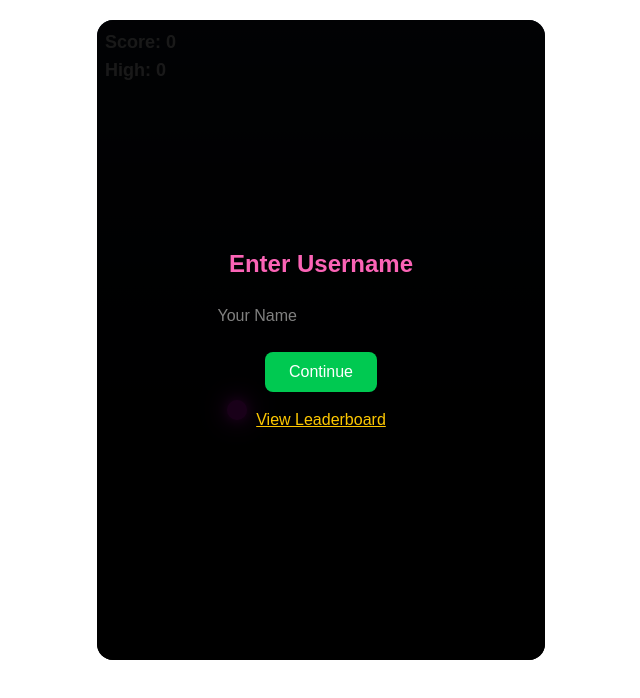
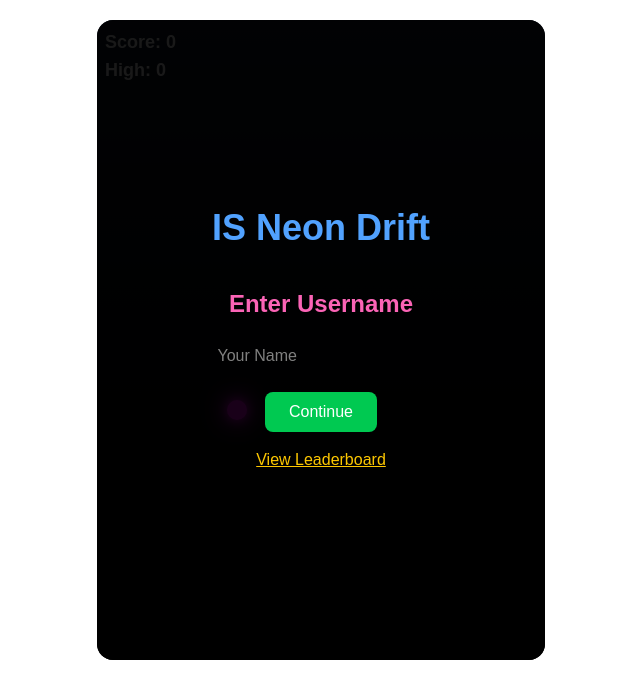
Before and after one commit to n1cKar/neon-drift, a Next.js app: page / in a window 1280 px wide. Shown: the top 698 px of the page, without its empty margins (319-959 px from the left). Built offline with nearby package versions, Linux system fonts and the light colour scheme.

Commit message:
minor bug fiexed

```diff
--- a/app/page.tsx
+++ b/app/page.tsx
@@ -269,6 +269,7 @@ export default function Home() {
       {/* Username Entry Screen */}
       {!usernameSet && (
         <div className="absolute inset-0 bg-black/90 text-white flex flex-col items-center justify-center space-y-4">
+          <h1 className="mb-10 font-bold text-blue-400 text-4xl">IS Neon Drift</h1>
           <h2 className="text-2xl font-bold text-pink-400">Enter Username</h2>
           <input
             className="px-4 py-2 rounded text-white"
@@ -298,7 +299,7 @@ export default function Home() {
       {showStart && usernameSet && (
         <div className="absolute inset-0 bg-black/80 text-white text-2xl">
           <div className="flex flex-col justify-center items-center h-full">
-            <p className="mb-10 font-bold text-blue-400 text-4xl">Neon Drift</p>
+            <p className="mb-10 font-bold text-blue-400 text-4xl">IS Neon Drift</p>
             <button
               onClick={() => {
                 setShowStart(false);
@@ -324,6 +325,7 @@ export default function Home() {
           <p className="text-2xl text-center font-bold text-blue-400 animate-pulse mb-6">
             Move the ball to dodge obstacles!
           </p>
+          {/* Show player ball */} <div className="absolute bg-pink-500 rounded-full shadow-[0_0_15px_rgba(255,0,255,0.8)]" style={{ left: playerPos.x - 20, top: playerPos.y - 20, width: 20, height: 20, }} />
           <p className="text-6xl font-bold text-pink-400 mt-20">
             {tutorialCountdown > 0 ? tutorialCountdown : "GO!"}
           </p>
```
